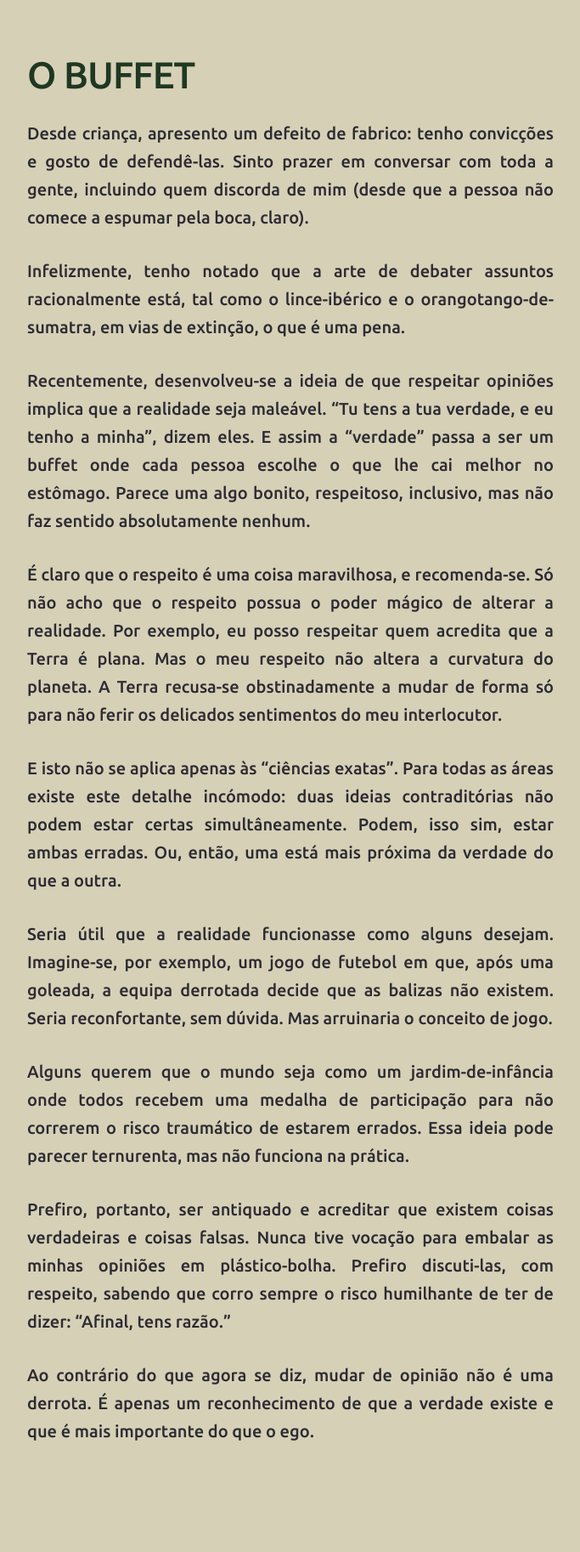
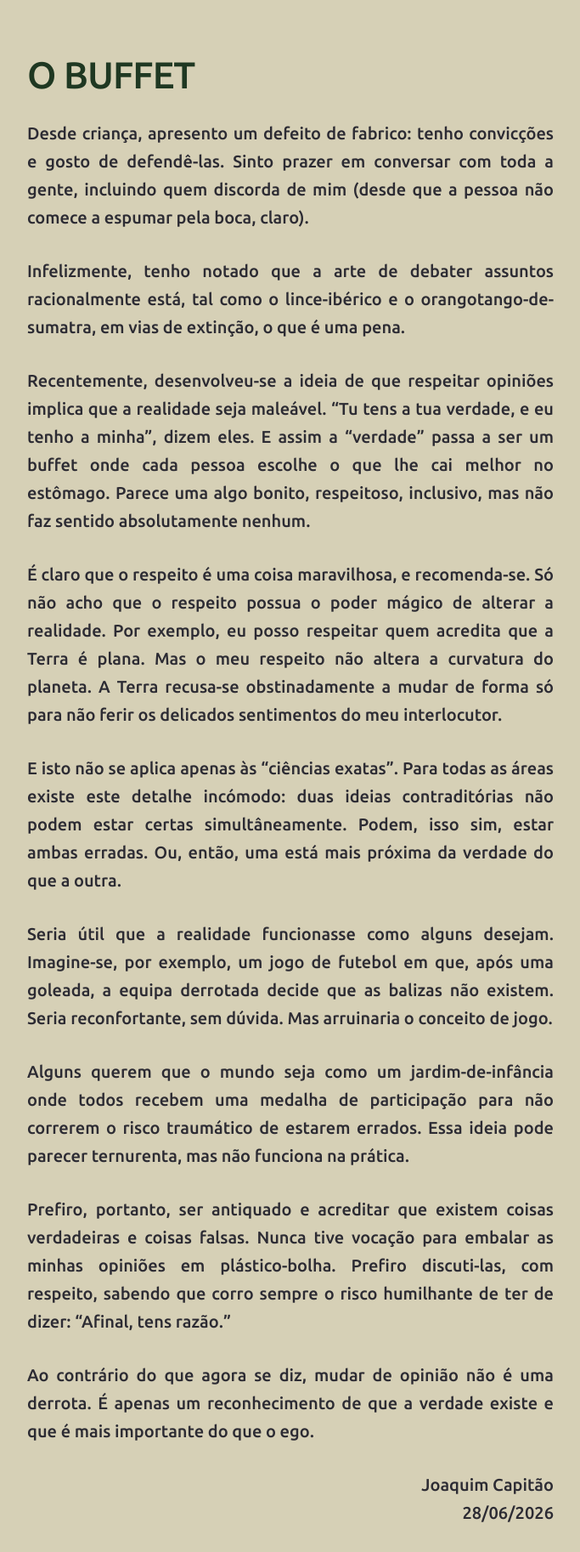
Before and after one commit to joaquim-capitao/queime-depois-de-ler, a Jekyll site: the page built from exp/o-buffet.md, in a window 1280 px wide. Shown: the whole page at 85% size, without its empty margins (298-981 px from the left). Built offline with Jekyll 4.4.1, drawn with Linux system fonts in a browser that asks for light colours; our own code applies the rules of GitHub Pages for plain Markdown files; before the commit the page ends 1760 px from its top, so only the background shows below that.

Commit message:
Atualizar o o-buffet.md

```diff
--- a/exp/o-buffet.md
+++ b/exp/o-buffet.md
@@ -17,3 +17,6 @@
 Prefiro, portanto, ser antiquado e acreditar que existem coisas verdadeiras e coisas falsas. Nunca tive vocação para embalar as minhas opiniões em plástico-bolha. Prefiro discuti-las, com respeito, sabendo que corro sempre o risco humilhante de ter de dizer: “Afinal, tens razão.”
 
 Ao contrário do que agora se diz, mudar de opinião não é uma derrota. É apenas um reconhecimento de que a verdade existe e que é mais importante do que o ego.
+
+<div align="right">Joaquim Capitão</div>
+<div align="right">28/06/2026</div>
```
